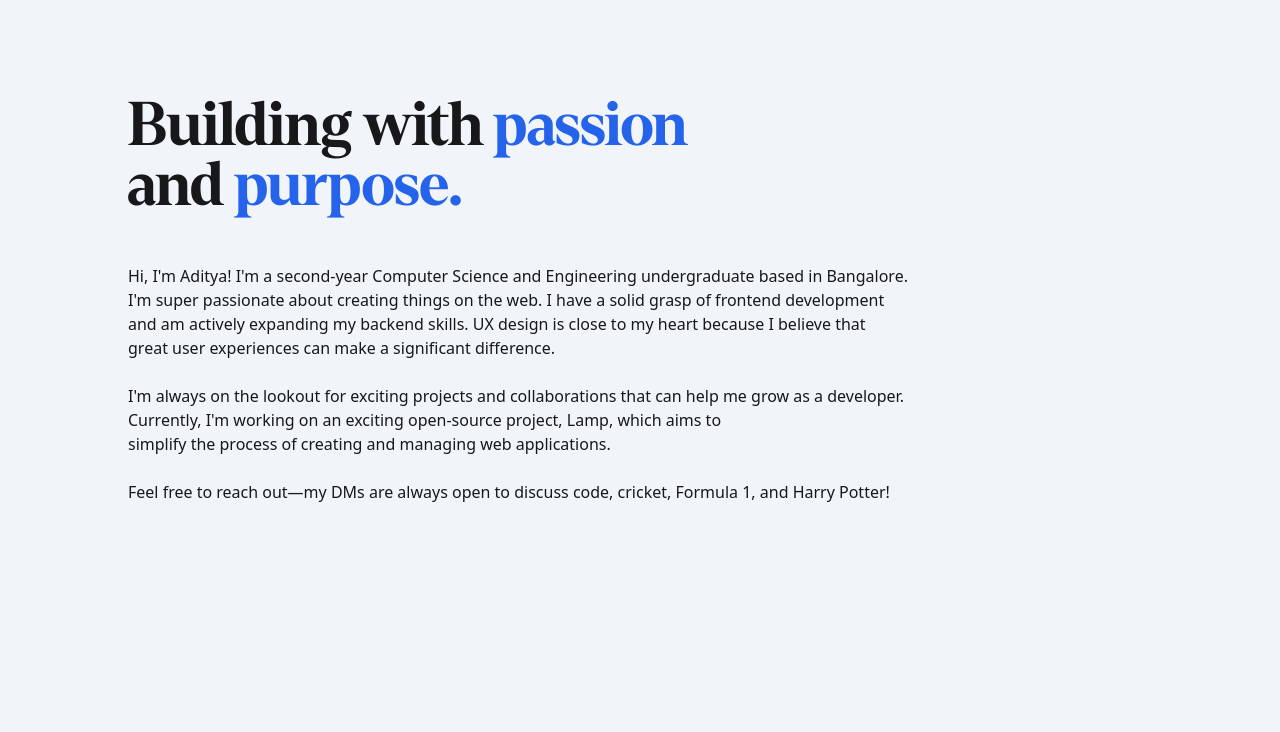
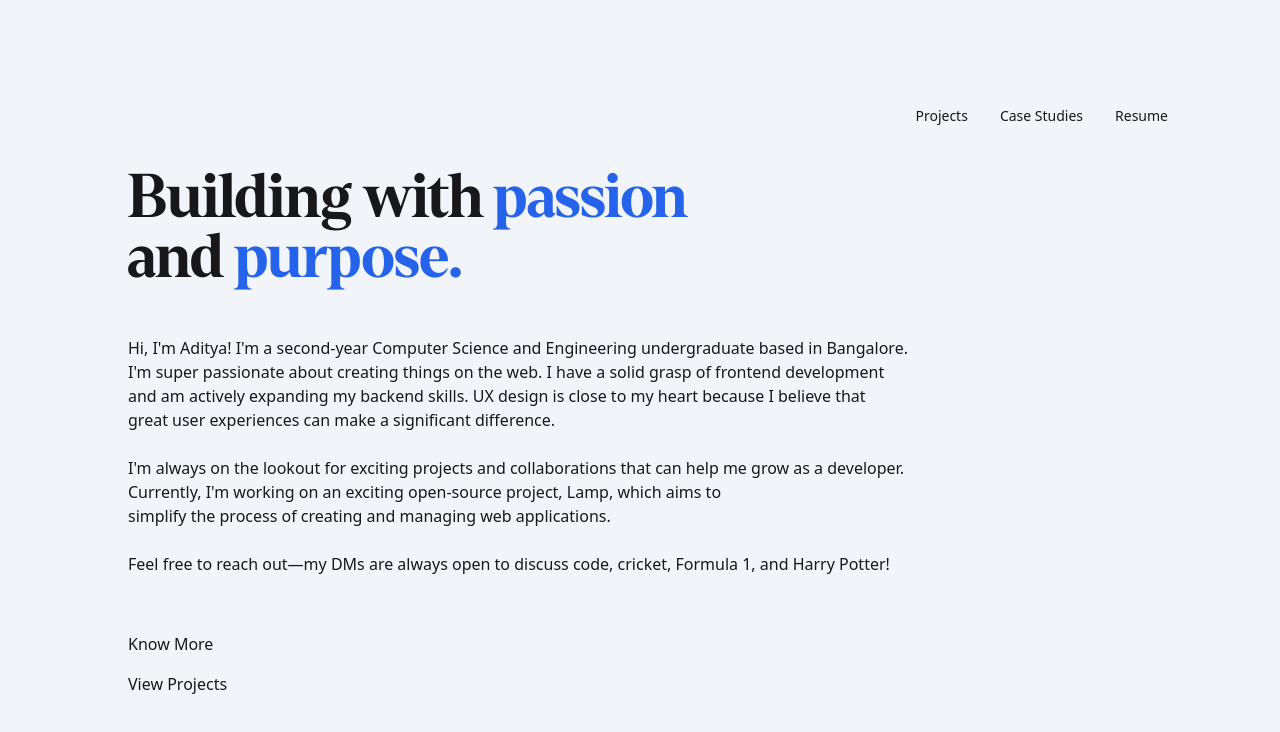
Before and after one commit to 1Aditya7/adityaparthiban, a Next.js app in the folder adityaparthiban/: page / in a window 1280 px wide. Shown: the top 732 px of the page. Built offline with nearby package versions, Linux system fonts and the light colour scheme.

Commit message:
Improvements in hero

```diff
--- a/adityaparthiban/src/app/page.tsx
+++ b/adityaparthiban/src/app/page.tsx
@@ -1,15 +1,20 @@
-import Image from "next/image";
-import { Button } from "@/components/ui/button"
+import { Button } from "@/components/ui/button";
 
 export default function Home() {
   return (
-    <main className="min-h-screen flex-col items-center p-24 bg-slate-100">
+    <div className="min-h-screen bg-slate-100">
+      <main className="flex flex-col p-24">
+        <nav className="flex justify-end pb-8">
+          <ul><Button variant="link" className="hover:text-blue-600">Projects</Button></ul>
+          <ul><Button variant="link" className="hover:text-blue-600">Case Studies</Button></ul>
+          <ul><Button variant="link" className=" hover:text-blue-600">Resume</Button></ul>
+        </nav>
         <div className="w-full max-w-4xl pl-8">
           <h1 className="text-6xl font-denton tracking-normal text-zinc-900">
             Building with <span className="text-blue-600">passion</span> <br />
             and <span className="text-blue-600">purpose.</span>
           </h1>
-        <p className="text-zinc-900 pt-12 font-inter">
+          <p className="text-zinc-900 pt-12 text-md">
             Hi, I'm Aditya! I'm a second-year Computer Science and Engineering undergraduate based in Bangalore.<br />
             I'm super passionate about creating things on the web. I have a solid grasp of frontend development<br />
             and am actively expanding my backend skills. UX design is close to my heart because I believe that<br />
@@ -22,6 +27,13 @@ export default function Home() {
             Feel free to reach out—my DMs are always open to discuss code, cricket, Formula 1, and Harry Potter!
           </p>
         </div>
+        <div className="mt-12 flex-col">
+          <Button variant="link" className="hover:text-blue-600 ml-4 text-md">Know More</Button>
+        </div>
+        <div className=" flex-col">
+          <Button variant="link" className="hover:text-blue-600 ml-4 text-md">View Projects</Button>
+        </div>
       </main>
+    </div>
   );
 }
```
Lines whose indentation alone changed are shown as unchanged.
